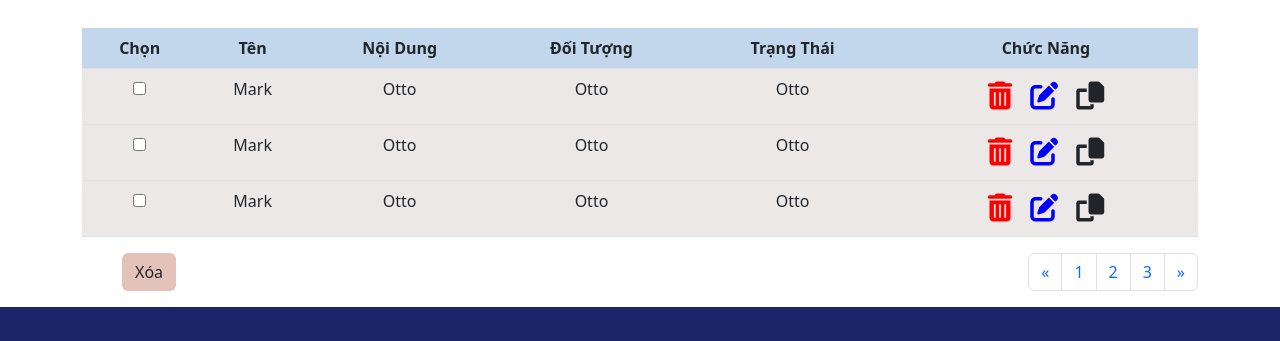
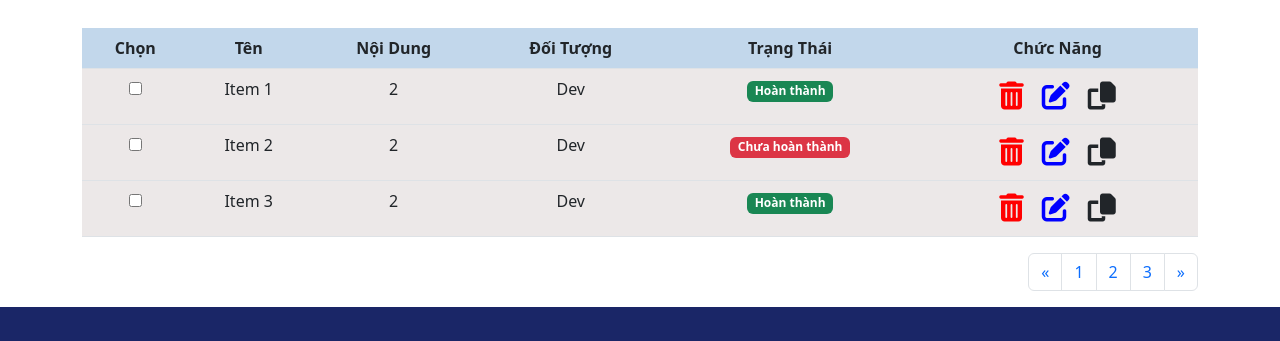
Before and after one commit to vietanhit97/vietanhit97-Survey_Vuejs_BE, a Vue app: page / in a window 1280 px wide. Shown: the part 591-932 px from the top of the page. Built offline with nearby package versions, Linux system fonts and the light colour scheme.

Commit message:
chỉnh sửa một số view đã làm

```diff
--- a/src/PageCreateImage.vue
+++ /dev/null
@@ -1,31 +0,0 @@
-<template>
-    <div class="wrapper">
-        <PageHearder />
-        <SaveContent/>
-        <CreateQuestionImage />
-    </div>
-</template>
-
-<script>
-import PageHearder from './components/layout/PageHearder.vue'
-// import PageFooter from './components/layout/PageFooter.vue'
-import CreateQuestionImage from './components/CreateQuestionImage.vue'
-import SaveContent from './components/SaveContent.vue'
-export default {
-    name: 'PageSurveySetup',
-    components: {
-        PageHearder, CreateQuestionImage,SaveContent
-    }
-}
-</script>
-
-<style>
-.wrapper {
-    min-height: 100vh;
-    /* đặt chiều cao tối thiểu bằng chiều cao của viewport */
-    display: flex;
-    /* sử dụng flexbox */
-    flex-direction: column;
-    /* xếp các phần tử theo chiều dọc */
-}
-</style>
--- a/src/components/CreateQuestionText.vue
+++ b/src/components/CreateQuestionText.vue
@@ -1,7 +1,7 @@
 <template>
     <div class="CreateQuestionContent">
         <div class="container bg ">
-            <form action="">
+            <form action="" v-if="currentQuestion">
                 <div class="title">
                     <h3 class="t1">
                         Tiêu đề khảo sát 1
@@ -12,15 +12,10 @@
                     </div>
                 </div>
                 <QuestionSurvey />
-                <div v-for="(component, index) in components" :key="index">
-                    <QuestionSurvey v-if="component.show" />
+                <div class="d-flex justify-content-center align-items-center mt-5">
+                    <button @click="createNewQuestion" class="btn btn-success me-2">Thêm câu hỏi</button>
                 </div>
-
             </form>
-            <div class="d-flex justify-content-center align-items-center mt-5">
-                <button @click="addComponent" class="btn btn-success me-2">Thêm câu hỏi</button>
-                <button @click="removeComponent" class="ml-2 btn btn-danger">Xóa câu hỏi</button>
-            </div>
         </div>
     </div>
 </template>
@@ -32,23 +27,21 @@ export default {
     name: 'CreateQuestionText',
     components: {
         QuestionSurvey
-    }, data() {
+    },
+    data() {
         return {
-            components: []
+            currentQuestion: true // Ban đầu đang tạo câu hỏi đầu tiên
         }
     },
     methods: {
-        addComponent() {
-            this.components.push({ show: true });
-        },
-        removeComponent() {
-            // tìm phần tử đầu tiên có thuộc tính show là true và xóa nó đi
-            const component = this.components.find(c => c.show);
-            if (component) {
-                component.show = false;
-            }
+        createNewQuestion() {
+            // Lưu trạng thái của câu hỏi hiện tại
+            // Ví dụ: lưu vào một biến questions
+            this.questions.push(this.currentQuestion);
+            // Thiết lập biến currentQuestion để tạo câu hỏi mới
+            this.currentQuestion = true;
         }
-    },
+    }
 }
 </script>
 
--- a/src/components/QuestionSurvey.vue
+++ b/src/components/QuestionSurvey.vue
@@ -8,8 +8,8 @@
             <div class="col-4 ">
                 <div class="mb-3">
                     <label for="" class="form-label">Chọn ảnh :</label>
-                    <input type="file" @change="onFileChange" class="form-control" name="" id="" placeholder=""
-                        aria-describedby="fileHelpId">
+                    <input type="file" ref="fileInput" @change="previewImage" class="form-control" name="" id=""
+                        placeholder="" aria-describedby="fileHelpId">
                 </div>
             </div>
             <div class="col-4">
@@ -31,7 +31,8 @@
             </div>
         </div>
         <div class="d-flex justify-content-center align-items-center">
-            <img :src="selectedImage" alt="">
+            <img v-if="imageUrl" :src="imageUrl" class ="me-2"/>
+            <button v-if="imageUrl" @click="deleteImage" class="btn btn-sm btn-danger">Xóa ảnh</button>
         </div>
         <component :is="component"></component>
         <div class="form-check">
@@ -59,9 +60,6 @@
                             </label>
                         </div>
                     </div>
-                    <div class="col-6">
-                        <input type="reset" class="btn btn-danger" value="Hủy">
-                    </div>
                 </div>
             </div>
         </div>
@@ -72,20 +70,28 @@
 import TextView from './TextView.vue'
 import OneSelectView from './OneSelectView.vue'
 export default {
-    name : 'QuestionSurvey',
-    components:{
-        TextView,OneSelectView
+    name: 'QuestionSurvey',
+    components: {
+        TextView, OneSelectView
+    }, data() {
+        return {
+            component : 'TextView',
+            imageUrl: null
+        }
     },
-    data() {
-        return {
-            selectedImage: null,
-            component : 'TextView'
-        }
-    }, methods: {
-        onFileChange(e) {
-            const file = e.target.files[0];
-            this.selectedImage = URL.createObjectURL(file);
-            console.log(this.selectedImage);
+    methods: {
+        previewImage(event) {
+            const file = event.target.files[0];
+            const reader = new FileReader();
+            reader.readAsDataURL(file);
+            reader.onload = (e) => {
+                this.imageUrl = e.target.result;
+            }
+            // Clear the input to allow selecting the same file again
+            this.$refs.fileInput.value = null;
+        },
+        deleteImage() {
+            this.imageUrl = null;
         }
     }
 }
--- a/src/components/TableComp.vue
+++ b/src/components/TableComp.vue
@@ -12,45 +12,26 @@
                 </tr>
             </thead>
             <tbody class="tbody">
-                <tr>
-                    <th scope=""><input type="checkbox" name="" id=""></th>
-                    <td>Mark</td>
-                    <td>Otto</td>
-                    <td>Otto</td>
-                    <td>Otto</td>
+                <tr v-for="(item, index) in items" :key="index">
+                    <th scope=""><input type="checkbox" v-model="item.checked" @change="updateCheckedStatus" /></th>
+                    <td>{{ item.name }}</td>
+                    <td>{{ item.title }}</td>
+                    <td>{{ item.obj }}</td>
+                    <td><span
+                            v-html="item.status ? '<span class=&quot;badge  bg-success&quot;>Hoàn thành</span>' : '<span class=&quot;badge bg-danger&quot;>Chưa hoàn thành</span>'"></span>
+                    </td>
                     <td><a href="" class="btn btn-sm "><i class="fa-solid fa-trash-can fa-2x " style="color: red;"></i></a>
-                        <a href="" class="btn btn-sm "><i class="fa-solid fa-pen-to-square fa-2x"
-                                style="color: blue;"></i></a>
+                        <a class="btn btn-sm "><i class="fa-solid fa-pen-to-square fa-2x" style="color: blue;"
+                                data-bs-toggle="modal" data-bs-target="#exampleModalCenter"></i></a>
                         <a href="" class="btn btn-sm "><i class="fa-solid fa-copy fa-2x"></i></a>
+
                     </td>
                 </tr>
-                <tr>
-                    <th scope=""><input type="checkbox" name="" id=""></th>
-                    <td>Mark</td>
-                    <td>Otto</td>
-                    <td>Otto</td>
-                    <td>Otto</td>
-                    <td><a href="" class="btn btn-sm "><i class="fa-solid fa-trash-can fa-2x " style="color: red;"></i></a>
-                        <a href="" class="btn btn-sm "><i class="fa-solid fa-pen-to-square fa-2x"
-                                style="color: blue;"></i></a>
-                        <a href="" class="btn btn-sm "><i class="fa-solid fa-copy fa-2x"></i></a>
-                    </td>
-                </tr>
-                <tr>
-                    <th scope=""><input type="checkbox" name="" id=""></th>
-                    <td>Mark</td>
-                    <td>Otto</td>
-                    <td>Otto</td>
-                    <td>Otto</td>
-                    <td><a href="" class="btn btn-sm "><i class="fa-solid fa-trash-can fa-2x " style="color: red;"></i></a>
-                        <a href="" class="btn btn-sm "><i class="fa-solid fa-pen-to-square fa-2x"
-                                style="color: blue;"></i></a>
-                        <a href="" class="btn btn-sm "><i class="fa-solid fa-copy fa-2x"></i></a>
-                    </td>
-                </tr>
+
             </tbody>
         </table>
-        <div class="removeAll text-left"><a href="" class="btn">Xóa</a></div>
+        <div class="removeAll text-left"> <button class="btn btn-danger" v-if="showDeleteButton"
+                @click="deleteSelectedItems">Xóa</button></div>
     </div>
 </template>
 
@@ -58,13 +39,34 @@
 
 export default {
     name: 'TableComp',
+    data() {
+        return {
+            items: [
+                { checked: false, name: "Item 1", title: 2, obj: 'Dev', status: true },
+                { checked: false, name: "Item 2", title: 2, obj: 'Dev', status: false },
+                { checked: false, name: "Item 3", title: 2, obj: 'Dev', status: true },
+            ],
+            showDeleteButton: false
+        }
+    },
+    methods: {
+        updateCheckedStatus() {
+            this.showDeleteButton = this.items.some(item => item.checked);
+        },
+        deleteSelectedItems() {
+            this.items = this.items.filter(item => !item.checked);
+            this.showDeleteButton = false;
+        }
+    }
+
 }
 </script>
 
 <style>
-.view-table{
+.view-table {
     text-align: center;
 }
+
 .thead-light {
     background: #C2D7EB;
 }
@@ -78,9 +80,8 @@ export default {
     padding-left: 40px;
 }
 
-.removeAll a {
+.removeAll .tn-cam {
     text-align: left;
     background: #E3C2B9;
 
-}
-</style>
+}</style>
--- a/src/main.js
+++ b/src/main.js
@@ -12,7 +12,6 @@ Vue.use(IconsPlugin)
 Vue.use(VueRouter)
 import Home from './PageListSurvey.vue'
 import About from './PageSurveySetup.vue'
-import Content from './PageCreateImage.vue'
 import Text from './PageCreateText.vue'
 import PageListSurveyUser from './PageListSurveyUser.vue'
 import PageSurveyUser from './PageSurveyUser.vue'
@@ -28,10 +27,6 @@ const router = new VueRouter({
       path: '/about',
       name: 'about',
       component: About
-    }, {
-      path: '/content',
-      name: 'content',
-      component: Content
     },
     {
       path: '/text',
```
Also changed, not shown: src/components/CreateQuestionImage.vue (deleted, +0 -122 lines).
